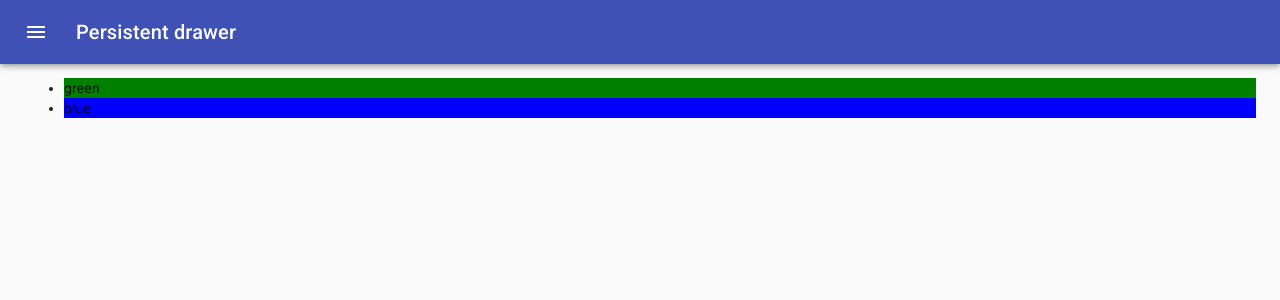
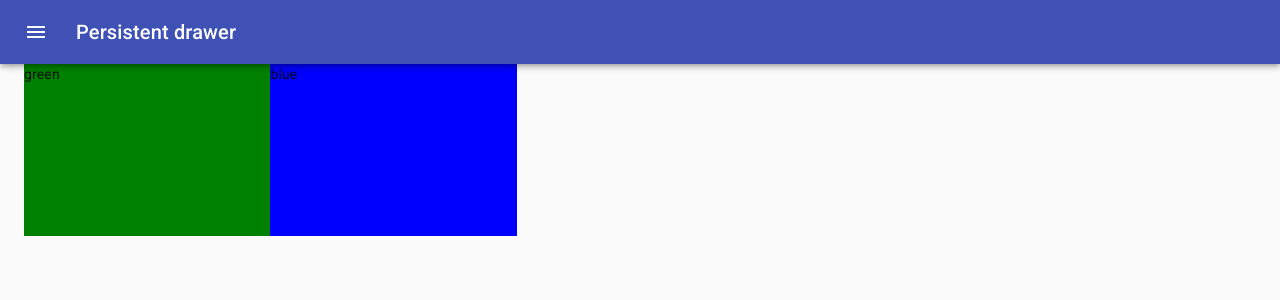
Before and after one commit to shaynemeyer/color-app, a React (Create React App) app: page /palette/new in a window 1280 px wide. Shown: the top 300 px of the page. Built offline with nearby package versions, Linux system fonts and the light colour scheme.

Commit message:
Add DragableColorBox

```diff
--- /dev/null
+++ b/src/DragableColorBox.js
@@ -0,0 +1,25 @@
+import React from 'react';
+import { withStyles } from '@material-ui/styles';
+
+const styles = {
+  root: {
+    width: '20%',
+    height: '25%',
+    margin: '0 auto',
+    display: 'inline-block',
+    position: 'relative',
+    cursor: 'pointer',
+    marginBottom: '-3.5px'
+  }
+};
+
+function DragableColorBox(props) {
+  const { color, classes } = props;
+  return (
+    <div style={{ backgroundColor: color }} className={classes.root}>
+      {color}
+    </div>
+  );
+}
+
+export default withStyles(styles)(DragableColorBox);
--- a/src/NewPaletteForm.js
+++ b/src/NewPaletteForm.js
@@ -11,6 +11,7 @@
 import MenuIcon from '@material-ui/icons/Menu';
 import ChevronLeftIcon from '@material-ui/icons/ChevronLeft';
 import Button from '@material-ui/core/Button';
+import DragableColorBox from './DragableColorBox';
 
 import { ChromePicker } from 'react-color';
 
@@ -56,6 +57,7 @@
   },
   content: {
     flexGrow: 1,
+    height: 'calc(100vh - 64px)',
     padding: theme.spacing(3),
     transition: theme.transitions.create('margin', {
       easing: theme.transitions.easing.sharp,
@@ -164,11 +166,10 @@
       >
         <br />
         <br />
-        <ul>
-          {colors.map(color => {
-            return <li style={{ backgroundColor: color }}>{color}</li>;
-          })}
-        </ul>
+
+        {colors.map(color => {
+          return <DragableColorBox key={color} color={color} />;
+        })}
       </main>
     </div>
   );
```
